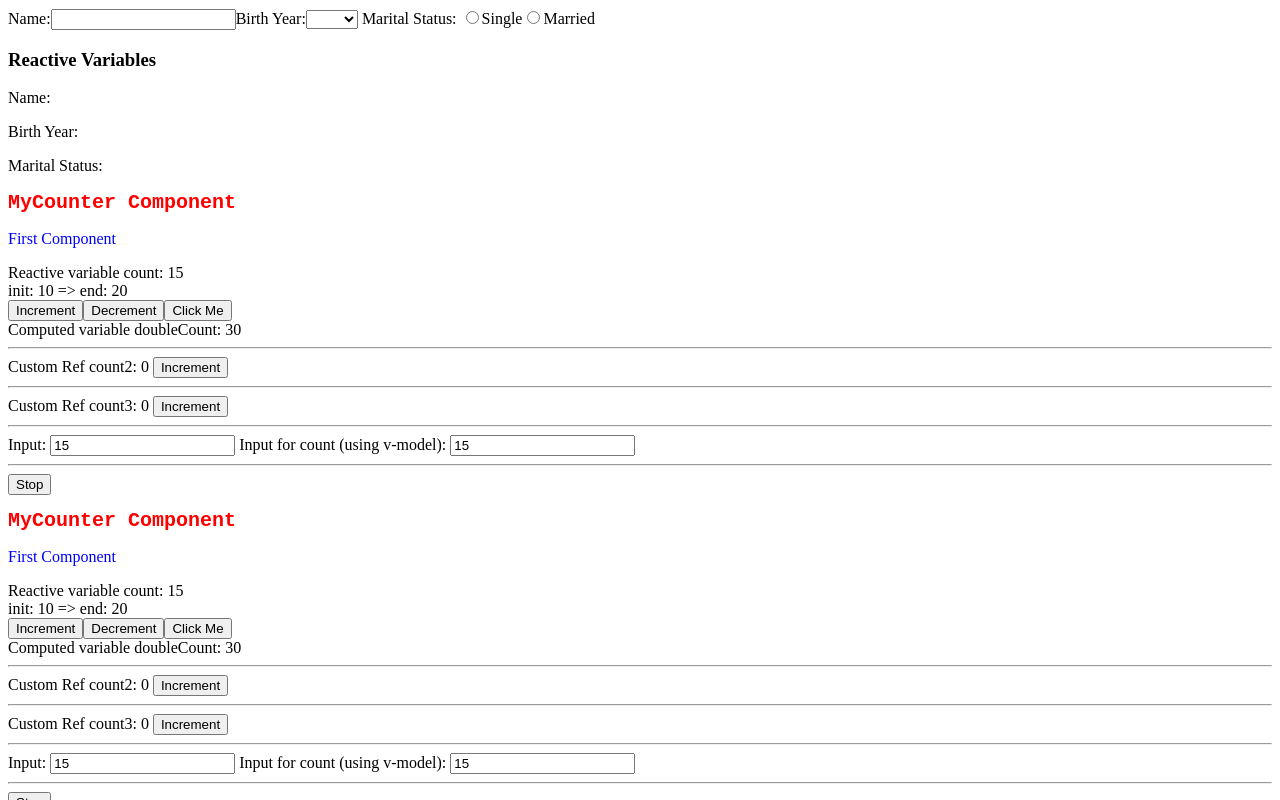
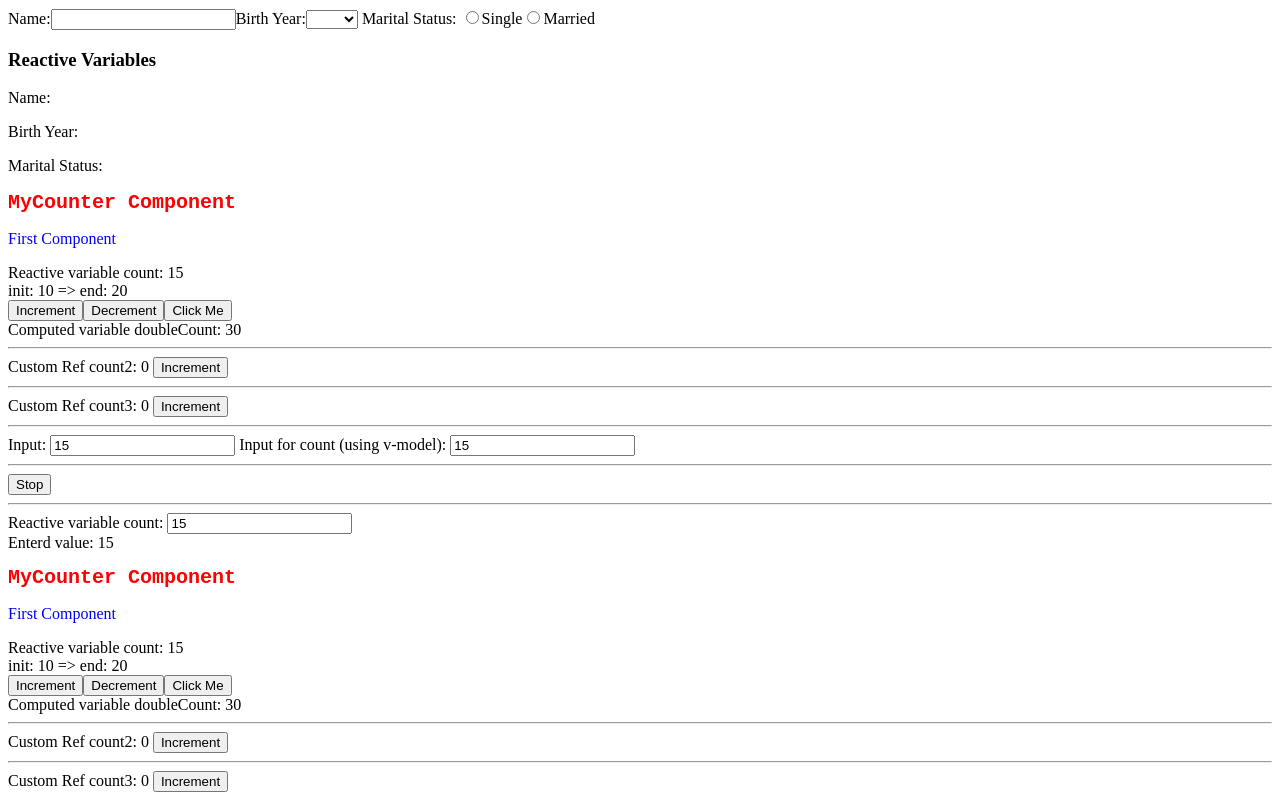
Before and after one commit to meirongdev/vue_firstapp, a Vue app: page / in a window 1280 px wide. Shown: the top 800 px of the page. Built offline with nearby package versions, Linux system fonts and the light colour scheme.

Commit message:
faet: handle event

```diff
--- a/src/components/MyCounter.vue
+++ b/src/components/MyCounter.vue
@@ -114,6 +114,16 @@ const count3 = useMaximum(5);
 const incrementCount3 = () => {
   count3.value++;
 }
+
+const verifyKey = () => {
+  const numbers = ["0", "1", "2", "3", "4", "5", "6", "7", "8", "9"];
+  const moves = ["Backspace", "ArrowLeft", "ArrowRight", "Delete", "Tab", "Home", "End"];
+  let authorized;
+  authorized = [...numbers, ...moves];
+  if (!authorized.includes(event.key)) {
+    event.preventDefault();
+  }
+}
 </script>
 <!-- <script>
 export default {
@@ -147,6 +157,10 @@ export default {
   <button v-else @click="stop()">Stop</button> -->
   <button v-show="!timer" @click="start()">Start</button>
   <button v-show="timer" @click="stop()">Stop</button>
+  <hr>
+  Reactive variable count: <input type="text" v-model="count" @keydown="verifyKey" />
+  <br>
+  Enterd value: {{ count }}
 </template>
 
 <style scoped>
```
